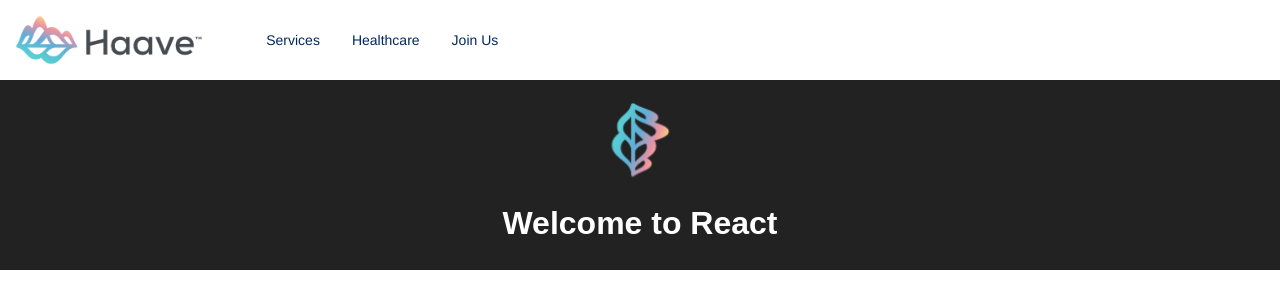
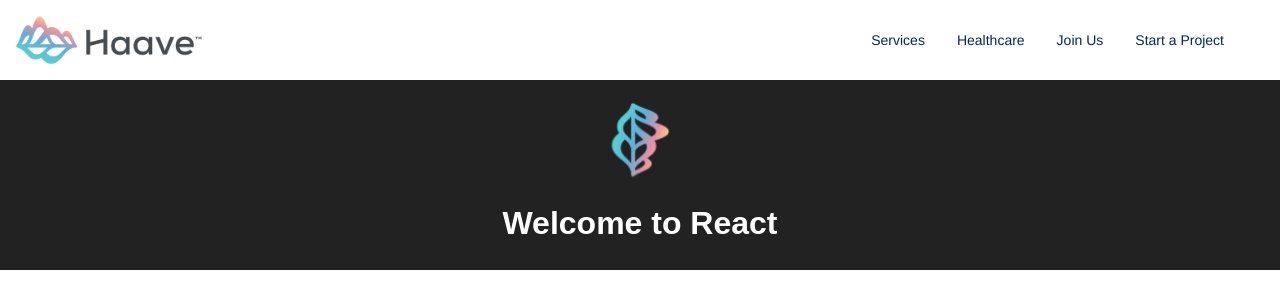
Before and after one commit to gadarsh555/haave, a React (Create React App) app: page / in a window 1280 px wide. Shown: the top 308 px of the page. Built offline with nearby package versions, Linux system fonts and the light colour scheme.

Commit message:
menu has 4 items

```diff
--- a/src/components/Nav.js
+++ b/src/components/Nav.js
@@ -23,6 +23,9 @@ class Nav extends Component {
 						<li>
 							<a href="#">Join Us</a>
 						</li>
+						<li>
+							<a href="#">Start a Project</a>
+						</li>
 					</ul>
 				</div>
 				<div
@@ -44,6 +47,9 @@ class Nav extends Component {
 							<li>
 								<a href="#">Join Us</a>
 							</li>
+							<li>
+								<a href="#">Start a Project</a>
+							</li>
 						</ul>
 					</div>
 				</div>
--- a/src/styles/Nav.css
+++ b/src/styles/Nav.css
@@ -10,12 +10,14 @@ img {
 	display: inline-block;
 	vertical-align: top;
 	height: 100%;
+	float: right;
 }
 .horizontal {
 	display: table;
 	list-style-type: none;
 	margin: 0;
 	height: 100%;
+	padding-right: 40px;
 }
 
 .horizontal li {
@@ -33,6 +35,10 @@ a {
 }
 a:hover {
 	color: #00adef;
+}
+
+.vertical li:hover {
+	background-color: #ebebeb;
 }
 /* =========== Hamburger ========= */
 #ham-container {
```
